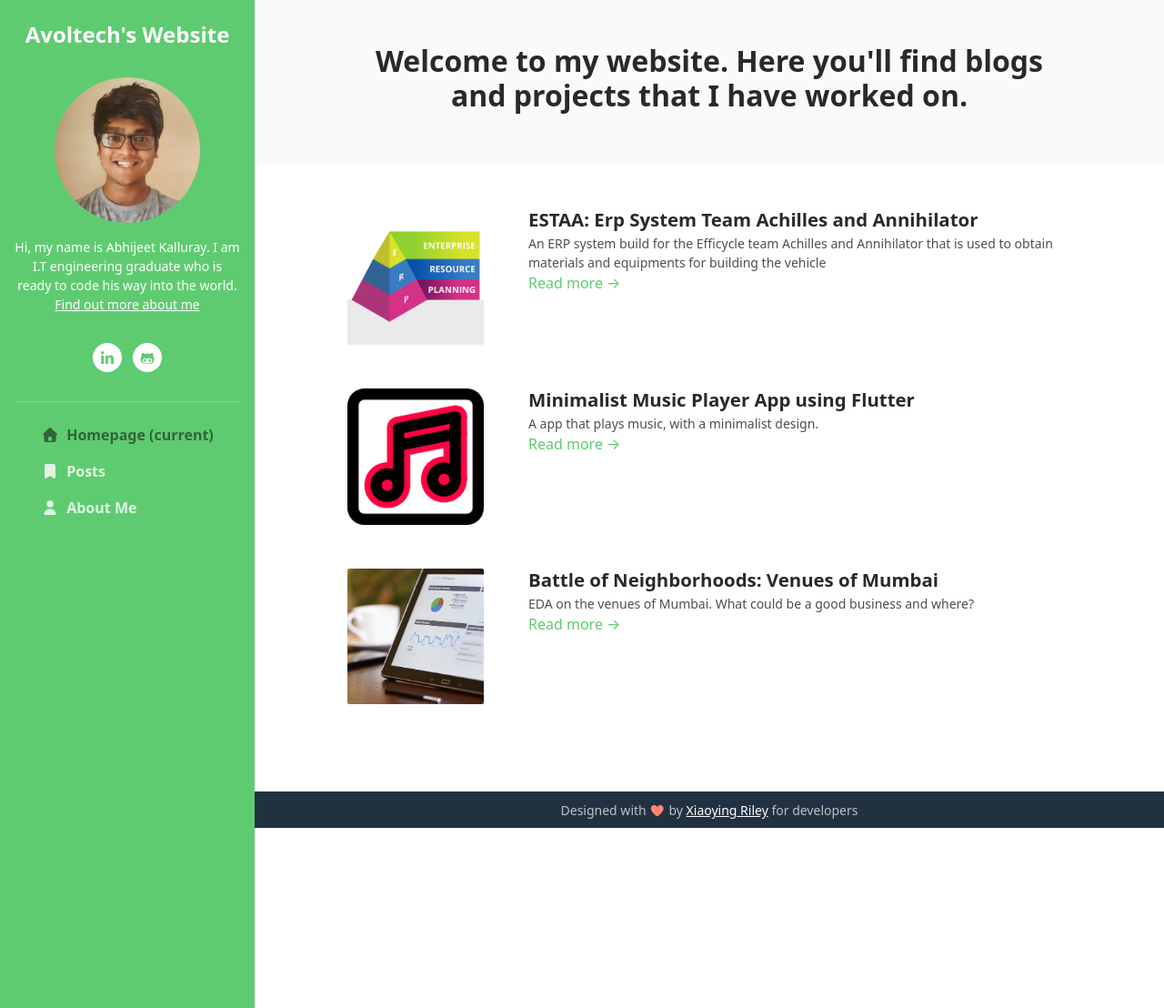
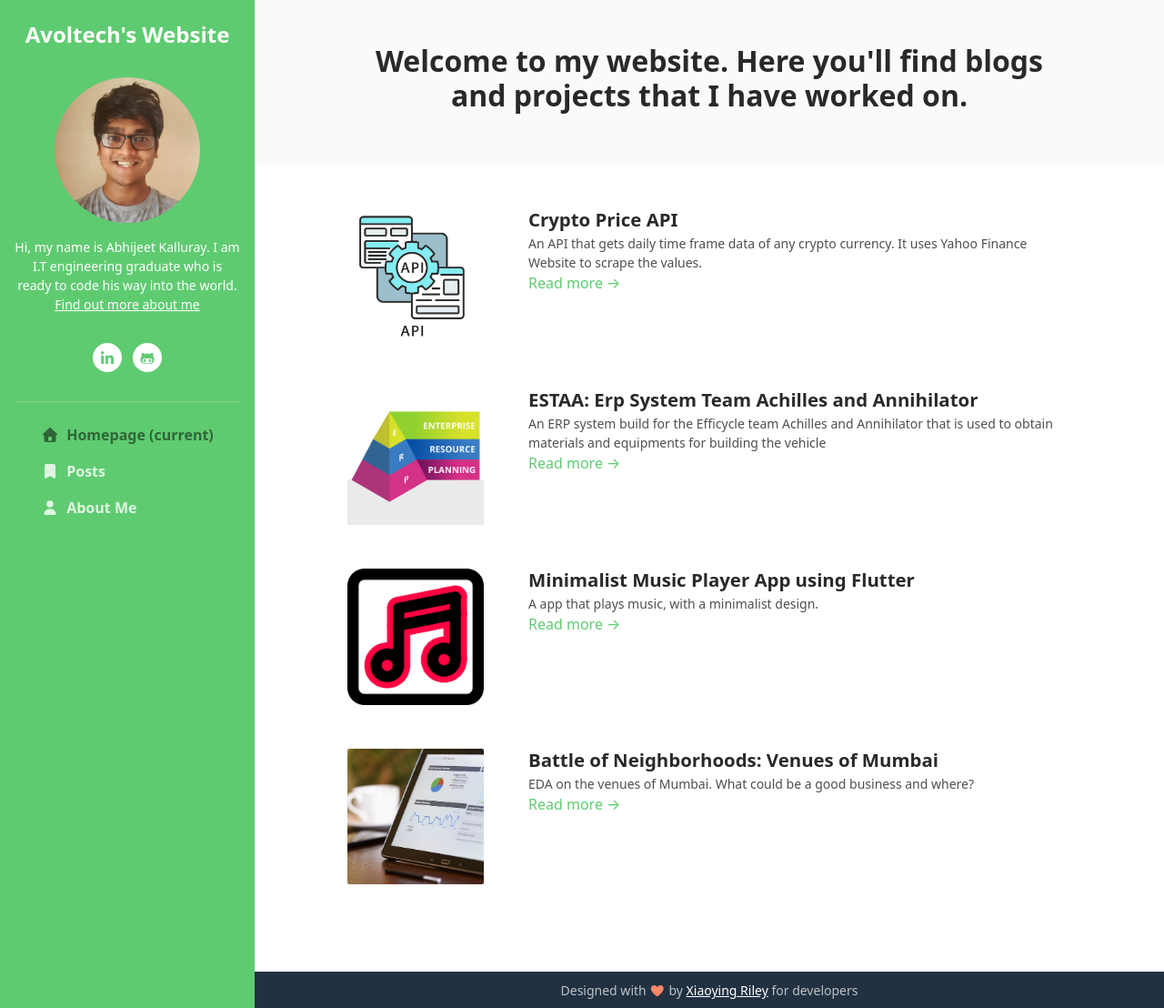
Before and after one commit to Avoltech/Avoltech.github.io, a Jekyll site: the page built from index.markdown, in a window 1280 px wide and 1108 px high. Shown: the whole window at 91% size. Built offline with Jekyll 4.4.1, drawn with Linux system fonts in a browser that asks for light colours; nearby versions of some CDN libraries; library files that are not in the unit come from our copies.

Commit message:
added crypto api post

```diff
--- a/_posts/2021-08-17-post5.markdown
+++ b/_posts/2021-08-17-post5.markdown
@@ -3,7 +3,7 @@ layout: post
 title: "ESTAA: Erp System Team Achilles and Annihilator"
 thumbImg: "assets/images/blog/erp_thumb.png"
 bannerImg: "/assets/images/blog/erp_banner.png"
-imgCredit: "Image Credit: asdasd"
+imgCredit: ""
 categories: flutter ESTA
 date:   2021-08-17 13:21:13 +0530
 intro: "An ERP system build for the Efficycle team Achilles and Annihilator that is used to obtain materials and equipments for building the vehicle"
--- /dev/null
+++ b/_posts/2021-08-17-post6.markdown
@@ -0,0 +1,67 @@
+---
+layout: post
+title: "Crypto Price API"
+thumbImg: "assets/images/blog/crypto_api_thumb.png"
+bannerImg: "/assets/images/blog/crypto_api_banner.jpeg"
+imgCredit: "Image Credit: https://pixelz.cc/"
+categories: flutter ESTA
+date:   2021-08-17 13:21:13 +0530
+intro: "An API that gets daily time frame data of any crypto currency. It uses Yahoo Finance Website to scrape the values."
+---
+
+<p>
+The following is an API that takes get the crypto price data from Yahoo Finance.
+<br>
+The api takes 3 things as input:
+<ol>
+    <li><b>Name of the crypto currency</b></li>
+    <li><b>Start Date (mm-dd-yyyy)</b></li>
+    <li><b>End Date (mm-dd-yyyy)</b></li>
+</ol>
+<br>
+Technologies used:
+<ul>
+    <li><b>Flask (Python Framework)</b></li>
+    <li><b>Heroku (Cloud Deployment)</b></li>
+    <li><b>Beautiful Soup (Web Scraping Library)</b></li>
+</ul>
+
+<br>
+<br>
+<h4>How does the API work?</h4>
+
+1. The API takes the inputs from users
+<br>
+2. Converts the dates into unix format
+<br>
+3. Uses these newly converted dates as arguments to Yahoo Finance url
+<br>
+4. Scrape the price data using Beatuiful Soup
+<br>
+5. Converts and returns the prices in JSON format
+<br>
+<br>
+
+<p>
+API 1:<h5><i>/getNames</i></h5><br>Usage: <h6>https://crypto-api-yf.herokuapp.com/getNames</h6>==>Returns a list of crypto supported by yahoo finance
+	<br><br><br>API 2: <h5><i>/getData?name=&lt;insert_crypto_name_here&gt;&start=&lt;insert_start_date_here&gt;&end=&lt;insert_end_date_here&gt;</i></h5><br>Example: <h6>https://crypto-api-yf.herokuapp.com/getData?name=ETH&start=08-20-2021&end=08-30-2021</h6>==>Returns daily crypto data'
+</p>
+
+<br>
+Call API 1 to get the list of cryptos before calling API 2.
+<br>
+
+<br>
+<br>
+<i>You can find the call the api from here:
+<br>
+Sample Link:
+<br>
+<a href='https://crypto-api-yf.herokuapp.com/getData?name=BTC&start=08-20-2021&end=09-01-2021'>https://crypto-api-yf.herokuapp.com/getData?name=BTC&start=08-20-2021&end=09-01-2021</a>
+<br>
+(gets daily time frame Bitcoin price data: open, low, high, close, adjusted close, volume)
+(between 20/08/2021 to 1/09/2021)
+</i>
+<br>
+<br>
+<i>Note: This is hosted on free version of Heroku Cloud, hence may take longer to run inital (about 10-20 seconds)</i>
```
Also changed, not shown: assets/images/about-me.jpg (deleted), assets/images/blog/crypto_api_banner.jpeg (added), assets/images/blog/crypto_api_thumb.png (added), assets/images/hamburger.svg (deleted), assets/images/promo-banner.jpg (deleted).
